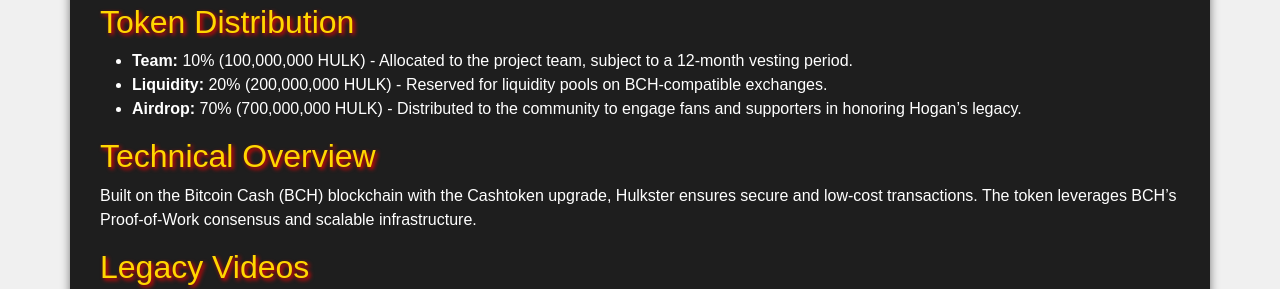
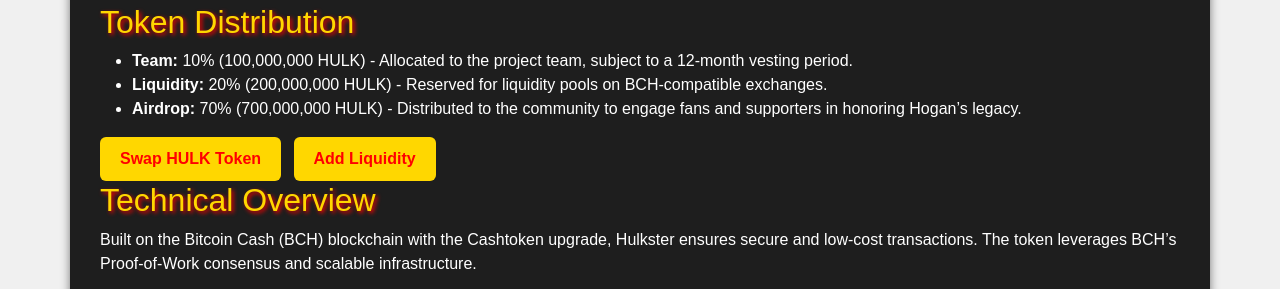
Before and after one commit to cryptobugnft/hulkamania, a plain HTML site: page index.html in a window 1280 px wide. Shown: the part 1144-1433 px from the top of the page. Drawn offline with nearby package versions, Linux system fonts and the light colour scheme.

Commit message:
update 12

```diff
--- a/index.html
+++ b/index.html
@@ -119,6 +119,18 @@
             <li><strong>Airdrop:</strong> 70% (700,000,000 HULK) - Distributed to the community to engage fans and supporters in honoring Hogan’s legacy.</li>
         </ul>
 
+        <!-- Swap and Liquidity Links -->
+<div class="mt-3">
+    <a href="https://app.cauldron.quest/swap/0663c959259cadc4b4e3c4c54197ec97b378c2d91fbc9e5a4f32e1f3492f720e"
+       class="btn btn-hulk me-2" target="_blank">
+        Swap HULK Token
+    </a>
+    <a href="https://app.cauldron.quest/add/0663c959259cadc4b4e3c4c54197ec97b378c2d91fbc9e5a4f32e1f3492f720e"
+       class="btn btn-hulk" target="_blank">
+        Add Liquidity
+    </a>
+</div>
+
         <h2>Technical Overview</h2>
         <p>
             Built on the Bitcoin Cash (BCH) blockchain with the Cashtoken upgrade, Hulkster ensures secure and low-cost transactions. The token leverages BCH’s Proof-of-Work consensus and scalable infrastructure.
```
